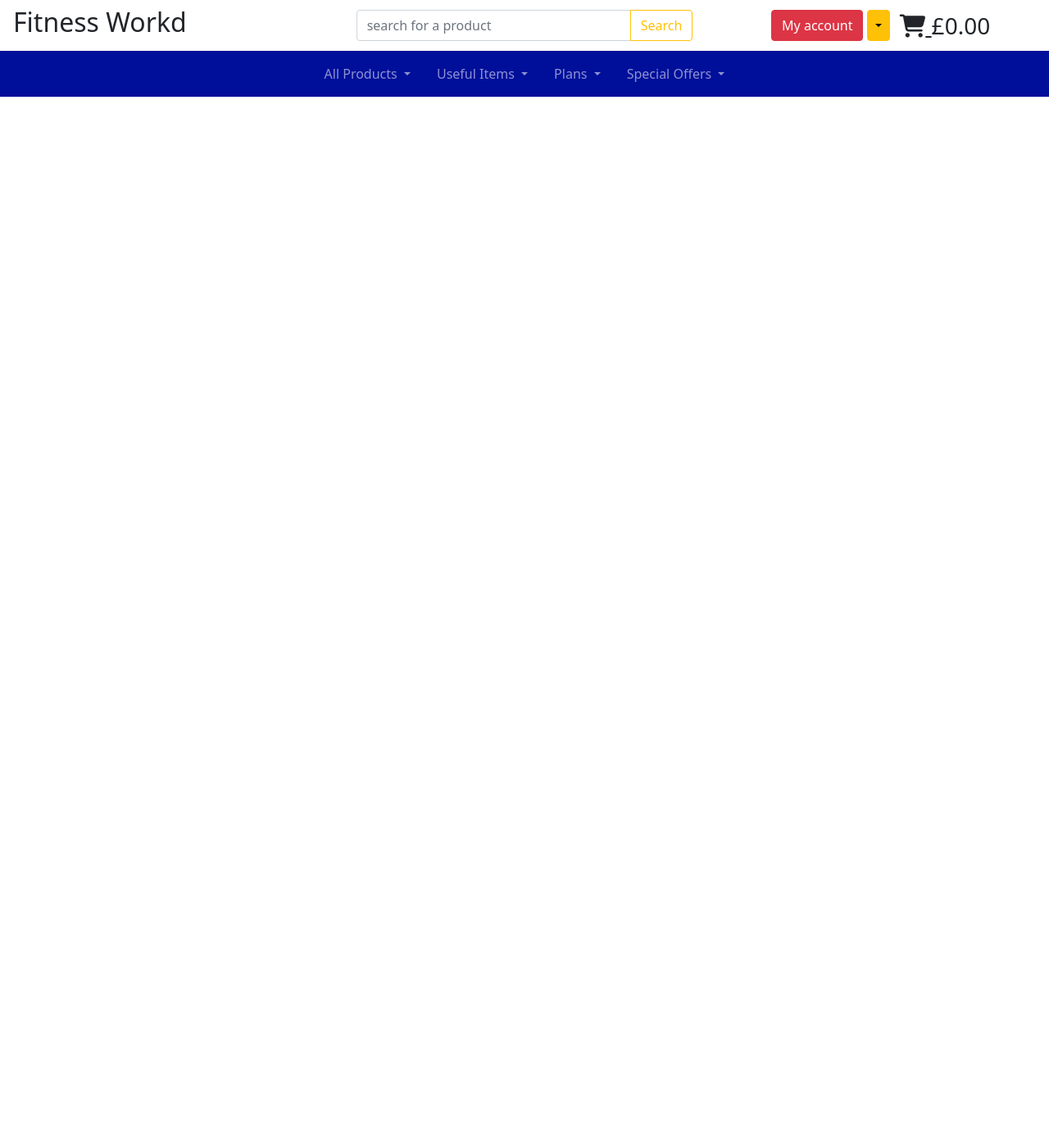
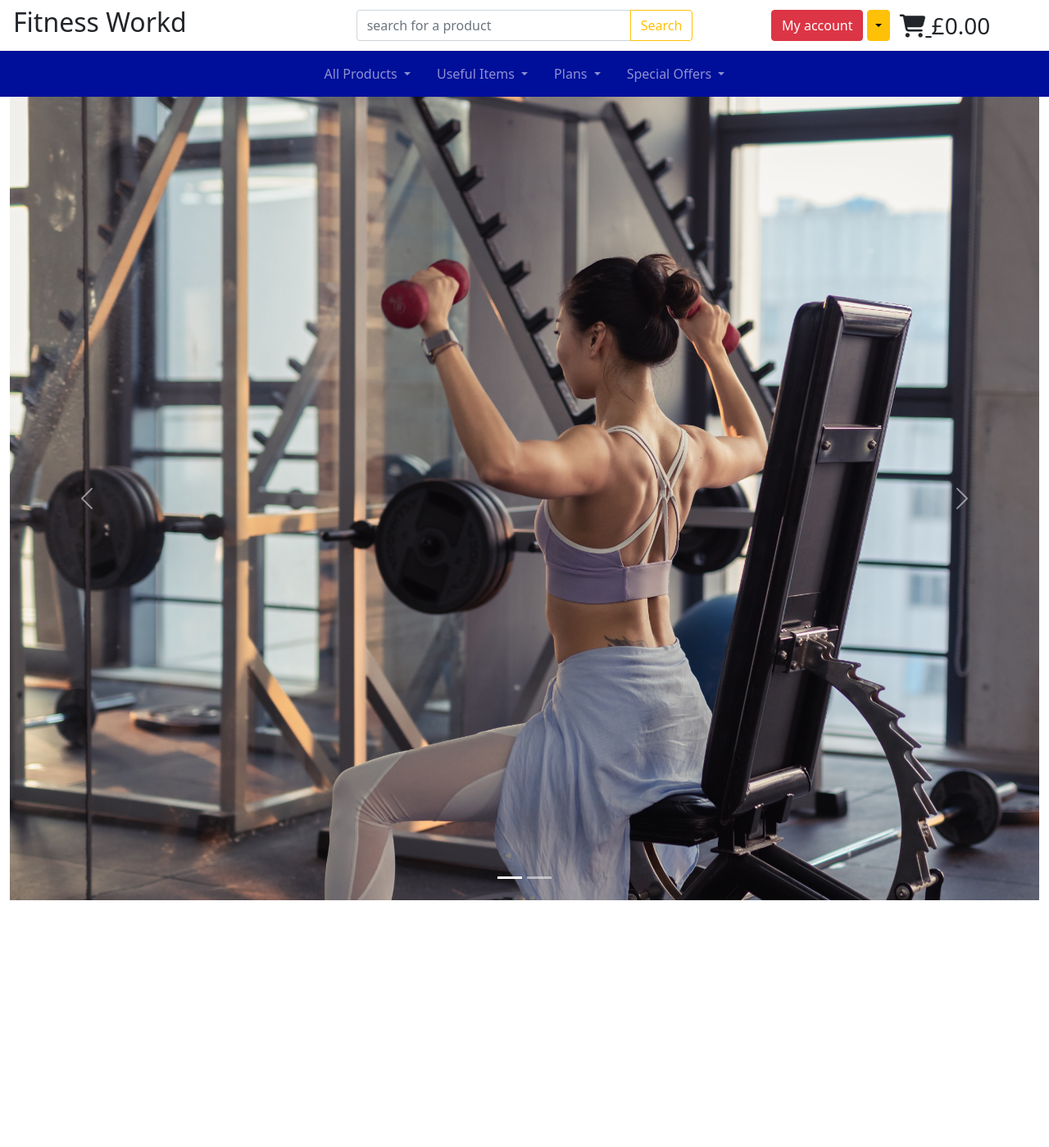
Before and after one commit to rimantascode/fitness-ms4, a Django app: page / in a window 1280 px wide. Shown: the whole page at 82% size. Run offline with Django 3.2, Linux system fonts and the light colour scheme; some libraries are stand-ins or nearby versions.

Commit message:
home page carousel

```diff
--- a/home/templates/home/index.html
+++ b/home/templates/home/index.html
@@ -2,6 +2,35 @@
 {% load static %}
 {% block content %}
 
+<div class="container-fluid">
+    <div class="row">
+        <div class="col-12">
+            <div id="carouselExampleIndicators" class="carousel slide" data-bs-ride="carousel">
+                <ol class="carousel-indicators">
+                    <li data-bs-target="#carouselExampleIndicators" data-bs-slide-to="0" class="active"></li>
+                    <li data-bs-target="#carouselExampleIndicators" data-bs-slide-to="1"></li>
+                </ol>
+                <div class="carousel-inner">
+                    <div class="carousel-item active" style="width:100%;height:70vh;">
+                        <img src="media/main_picture.jpg" class="d-block center">
+                    </div>
+                    <div class="carousel-item" style="width:100%;height:70vh;">
+                        <img src="media/fitness-2-women.jpg" class="d-block center" alt="fitness 2 women">
+                    </div>
+                </div>
+                <a class="carousel-control-prev" href="#carouselExampleIndicators" role="button" data-bs-slide="prev">
+                    <span class="carousel-control-prev-icon" aria-hidden="true"></span>
+                    <span class="visually-hidden">Previous</span>
+                </a>
+                <a class="carousel-control-next" href="#carouselExampleIndicators" role="button" data-bs-slide="next">
+                    <span class="carousel-control-next-icon" aria-hidden="true"></span>
+                    <span class="visually-hidden">Next</span>
+                </a>
+            </div>
+        </div>
+    </div>
+</div>
+
 
 
 {%endblock%}
--- a/static/css/base.css
+++ b/static/css/base.css
@@ -34,6 +34,17 @@
     width:70vw;
 }
 /*--------------------------------------------- HEADER----------*/
+.center {
+  position: absolute;
+  top: 50%;
+  left: 50%;
+  transform: translate(-50%, -50%);
+  font-size: 18px;
+  float:left;
+  width:100%;
+  height:auto;
+  object-fit:cover;
+}
 
 @media (min-width: 992px) {
     .hide-ul {
```
Also changed, not shown: media/fitness-2-women.jpg (added).
